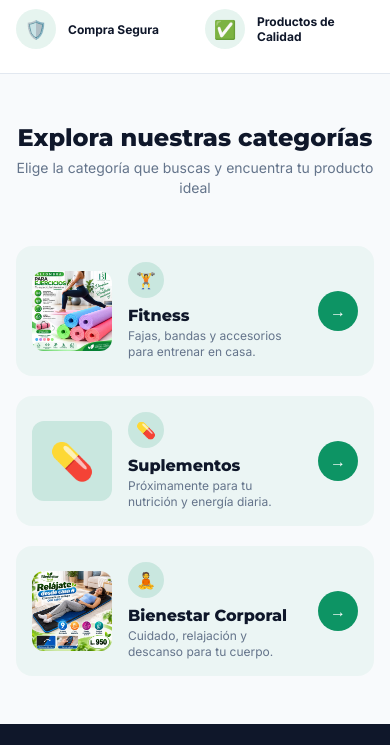
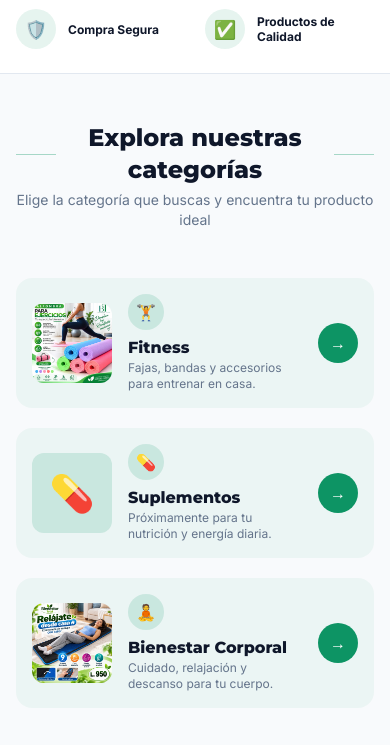
Before and after one commit to comprashn60-boop/bienestar_total, a plain HTML site: page index.html in a window 390 px wide. Shown: the part 980-1725 px from the top of the page. Drawn offline with nearby package versions, Linux system fonts and the light colour scheme.

Commit message:
Agregar ícono de carrito al header y línea decorativa en categorías
Ajustes finales para que el header y el inicio coincidan con la
referencia visual:
- Se agrega el ícono de carrito entre el buscador y el botón de
  WhatsApp. Como el flujo de la tienda es compra directa por
  producto (sin carrito acumulado), queda como ícono visual sin
  acción asociada, con un title explicativo.
- Se agrega una línea decorativa a cada lado del título "Explora
  nuestras categorías".
- Se refuerzan con CSS propio (no dependiente del CDN de Tailwind)
  las nuevas clases de visibilidad usadas (sm:flex).

Se mantienen exactamente 3 tarjetas de categoría (Fitness,
Suplementos, Bienestar Corporal), sin la tarjeta de "Ofertas
Especiales" que no aplica a la estructura actual del sitio.

Verificado en navegador en escritorio, tablet y móvil: carrito
visible desde el breakpoint sm, header centrado, menú y buscador
ocultos por defecto.

Co-Authored-By: Claude Sonnet 5 <noreply@anthropic.com>
Claude-Session: https://claude.ai/code/session_01Dy5WiTUYQqgxg1m3JG7uxB

```diff
--- a/assets/styles.css
+++ b/assets/styles.css
@@ -11,6 +11,7 @@ body { font-family: 'Inter', sans-serif; }
 }
 @media (min-width: 640px) {
   .sm\:inline-flex { display: inline-flex !important; }
+  .sm\:flex { display: flex !important; }
 }
 ::-webkit-scrollbar { width: 8px; }
 ::-webkit-scrollbar-track { background: #f1f5f9; }
@@ -69,6 +70,22 @@ input:invalid.touched, select:invalid.touched {
 .header-nav-link-mobile.active {
   background-color: #ecfdf5;
   color: #0a744f;
+}
+
+.section-heading {
+  display: flex;
+  align-items: center;
+  justify-content: center;
+  gap: 1rem;
+}
+.section-heading-line {
+  height: 1px;
+  width: 2.5rem;
+  background: rgba(13,148,100,.35);
+  flex-shrink: 0;
+}
+@media (min-width: 640px) {
+  .section-heading-line { width: 4rem; }
 }
 
 .leaf-logo {
--- a/index.html
+++ b/index.html
@@ -45,6 +45,9 @@
         class="w-10 h-10 rounded-full flex items-center justify-center text-slate-500 hover:bg-slate-100 hover:text-primary transition-colors">
         <svg xmlns="http://www.w3.org/2000/svg" class="w-5 h-5" fill="none" viewBox="0 0 24 24" stroke="currentColor" stroke-width="2"><path stroke-linecap="round" stroke-linejoin="round" d="M21 21l-4.35-4.35M11 19a8 8 0 100-16 8 8 0 000 16z" /></svg>
       </button>
+      <span class="w-10 h-10 rounded-full hidden sm:flex items-center justify-center text-slate-500" title="Compra directa por producto, sin carrito acumulado" aria-hidden="true">
+        <svg xmlns="http://www.w3.org/2000/svg" class="w-5 h-5" fill="none" viewBox="0 0 24 24" stroke="currentColor" stroke-width="2"><path stroke-linecap="round" stroke-linejoin="round" d="M3 3h2l.4 2M7 13h10l4-8H5.4M7 13L5.4 5M7 13l-2.293 2.293c-.63.63-.184 1.707.707 1.707H17m-10 4a1 1 0 100 2 1 1 0 000-2zm10 0a1 1 0 100 2 1 1 0 000-2z" /></svg>
+      </span>
       <a href="https://wa.me/50487353593?text=Hola%2C%20quiero%20informaci%C3%B3n%20de%20sus%20productos" target="_blank" rel="noopener"
         class="hidden sm:inline-flex items-center gap-2 bg-primary hover:bg-primary-dark text-white font-bold text-sm px-5 py-2.5 rounded-full transition-colors">
         <svg xmlns="http://www.w3.org/2000/svg" viewBox="0 0 24 24" class="w-4 h-4" fill="currentColor"><path d="M12.04 2C6.58 2 2.13 6.45 2.13 11.91c0 1.75.46 3.45 1.32 4.95L2 22l5.28-1.39a9.9 9.9 0 0 0 4.76 1.21h.01c5.46 0 9.91-4.45 9.91-9.91 0-2.65-1.03-5.14-2.9-7.01A9.82 9.82 0 0 0 12.04 2zm5.83 14.13c-.25.7-1.45 1.34-2 1.42-.51.08-1.15.11-1.86-.12-.43-.13-.98-.32-1.69-.62-2.97-1.28-4.91-4.27-5.06-4.47-.15-.2-1.21-1.61-1.21-3.07 0-1.46.77-2.18 1.04-2.48.27-.3.6-.37.8-.37.2 0 .4 0 .58.01.19.01.44-.07.68.52.25.6.86 2.08.93 2.23.08.15.13.33.02.53-.1.2-.15.32-.3.5-.15.18-.31.4-.44.53-.15.15-.3.31-.13.6.17.3.77 1.27 1.65 2.06 1.14 1.02 2.1 1.33 2.39 1.48.29.15.46.13.63-.08.17-.2.72-.84.92-1.13.19-.29.39-.24.65-.14.27.1 1.7.8 1.99.95.29.15.49.22.56.34.07.13.07.75-.18 1.45z"/></svg>
@@ -132,7 +135,11 @@
   <!-- CATEGORIAS -->
   <section id="categorias">
     <div class="text-center pt-12 sm:pt-16 px-4">
-      <h2 class="font-heading font-extrabold text-2xl sm:text-3xl text-dark">Explora nuestras categorías</h2>
+      <div class="section-heading mb-1">
+        <span class="section-heading-line"></span>
+        <h2 class="font-heading font-extrabold text-2xl sm:text-3xl text-dark">Explora nuestras categorías</h2>
+        <span class="section-heading-line"></span>
+      </div>
       <p class="text-slate-500 text-sm mt-1">Elige la categoría que buscas y encuentra tu producto ideal</p>
     </div>
 
```
Also changed, not shown: bienestar-corporal.html (+3 -0 lines), fitness.html (+3 -0 lines), producto.html (+3 -0 lines), suplementos.html (+3 -0 lines).
